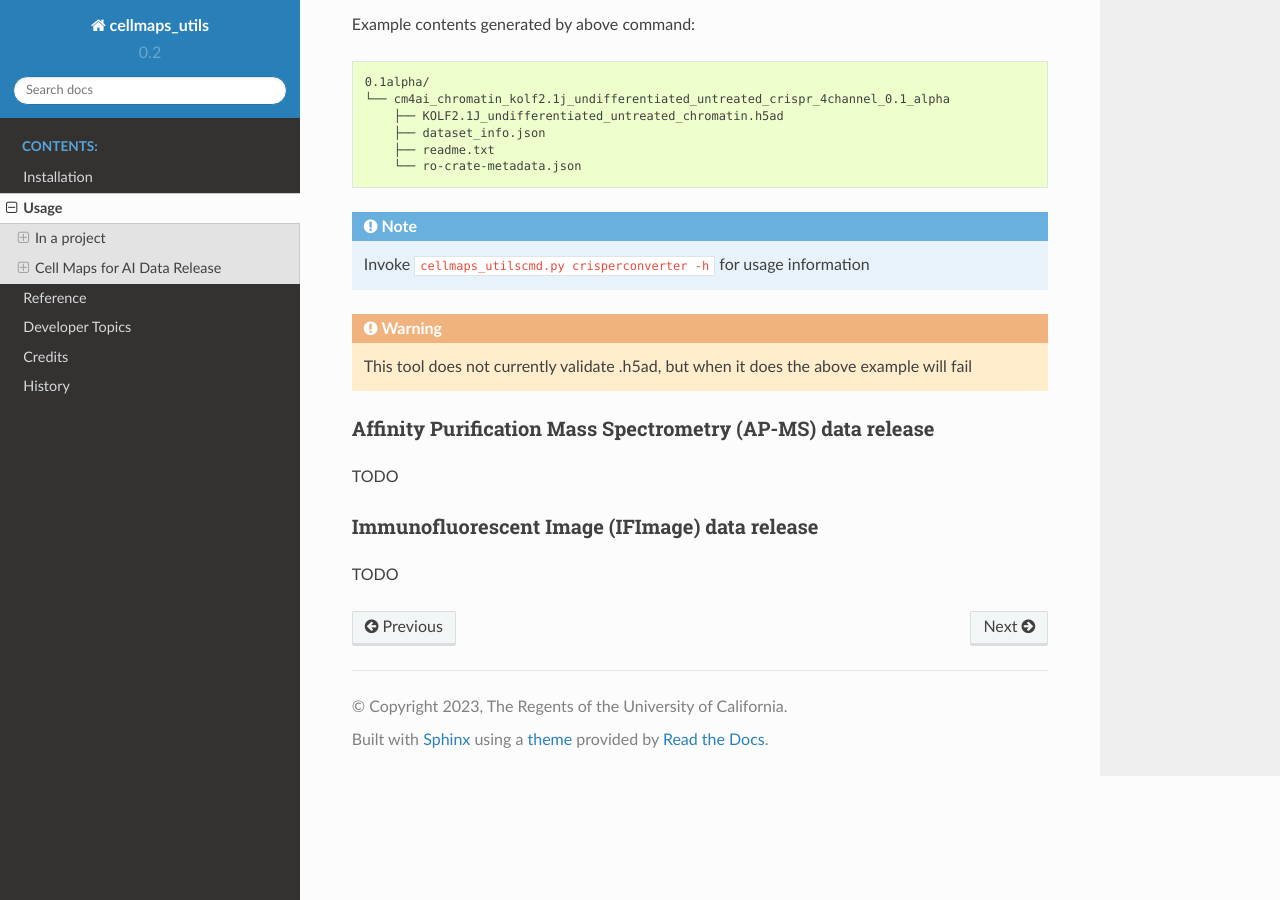
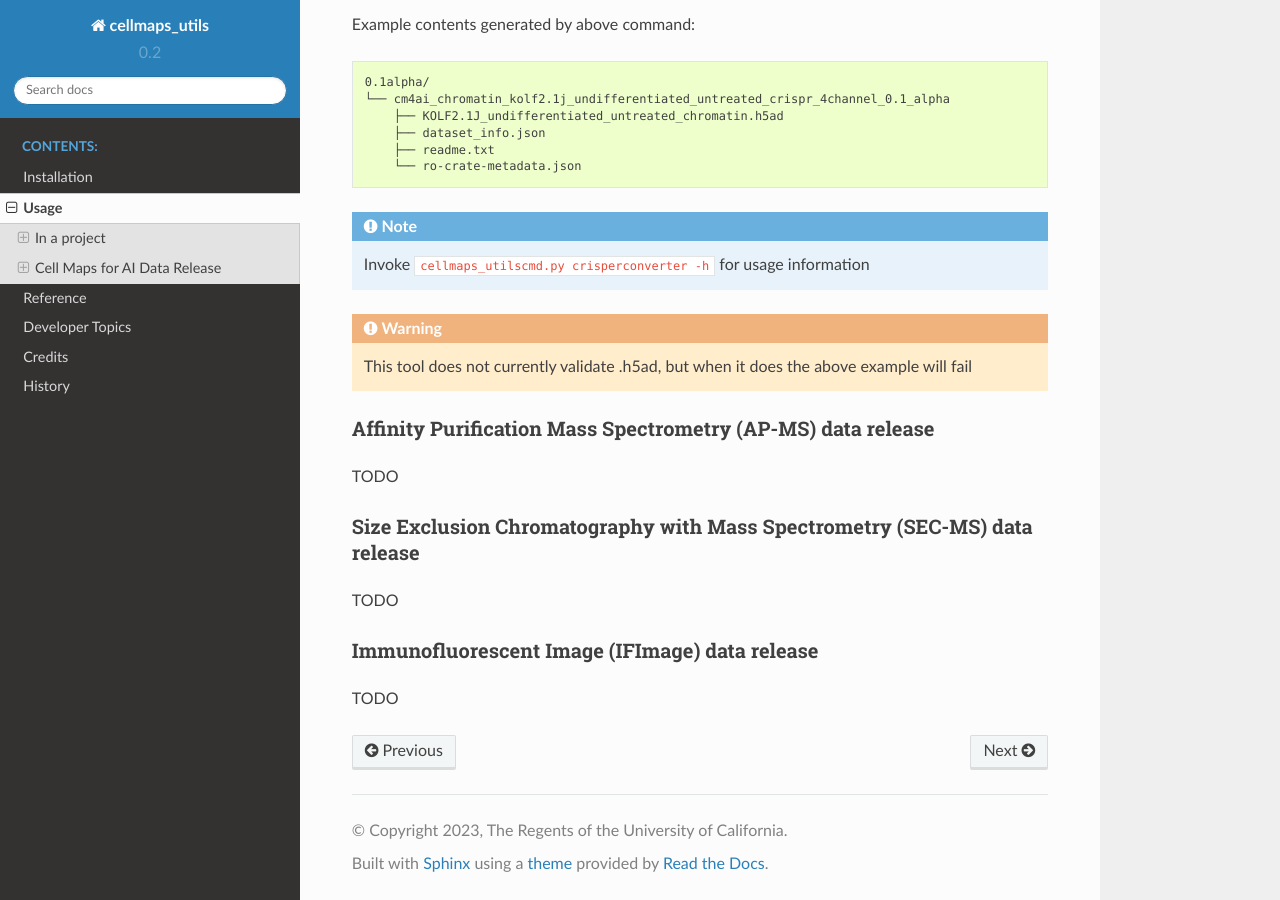
Before and after one commit to idekerlab/cellmaps_utils, a Sphinx documentation site: the page built from docs/usage.rst, in a window 1280 px wide and 900 px high, scrolled down 4304 px. Built offline with Sphinx 7.4.7 and the Read the Docs theme 2.0.0, drawn with Linux system fonts in a browser that asks for light colours.

Commit message:
added empty section for sec-ms

```diff
--- a/docs/usage.rst
+++ b/docs/usage.rst
@@ -261,6 +261,11 @@ Affinity Purification Mass Spectrometry (AP-MS) data release
 
 TODO
 
+Size Exclusion Chromatography with Mass Spectrometry (SEC-MS) data release
+=============================================================================
+
+TODO
+
 
 Immunofluorescent Image (IFImage) data release
 ==================================================================
```
